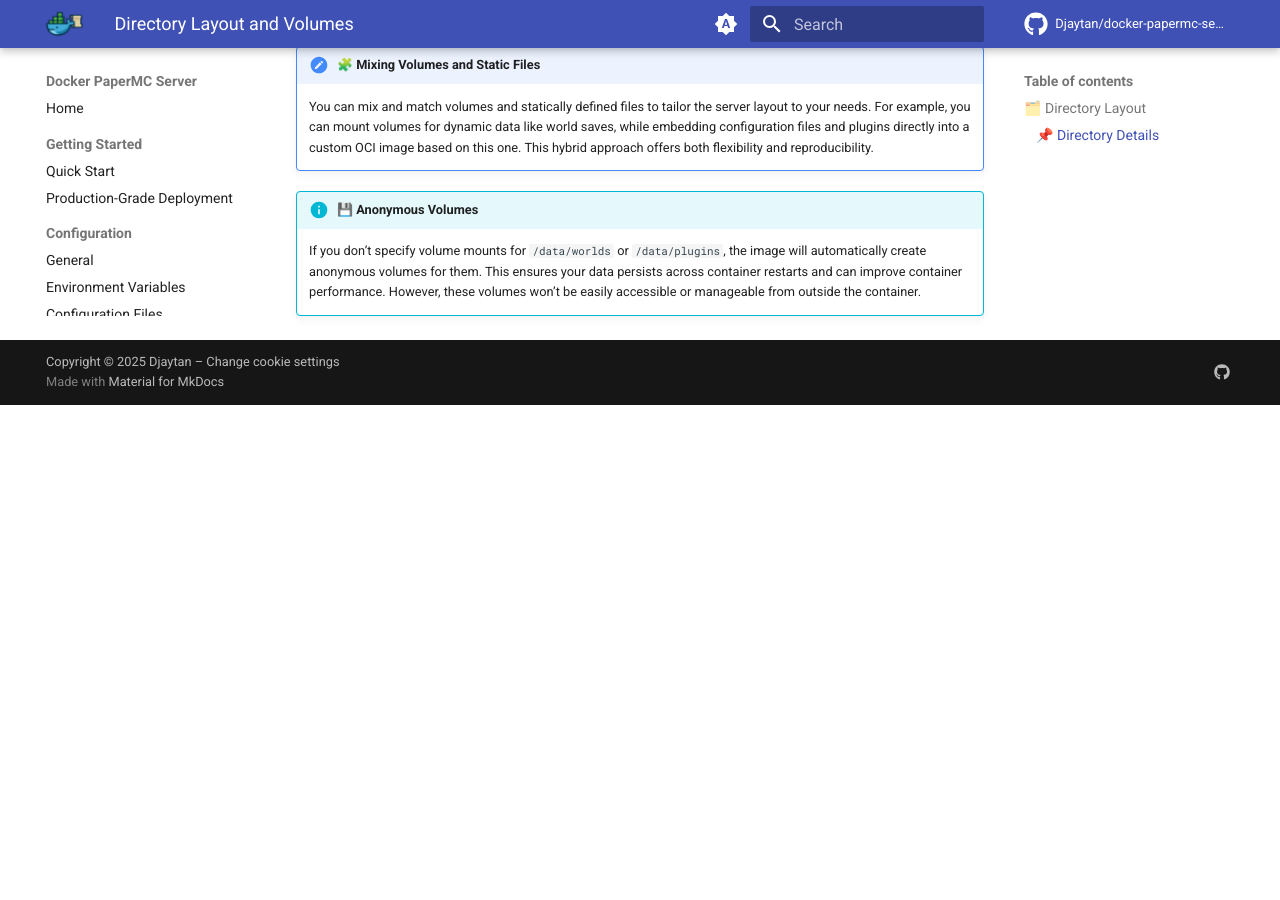
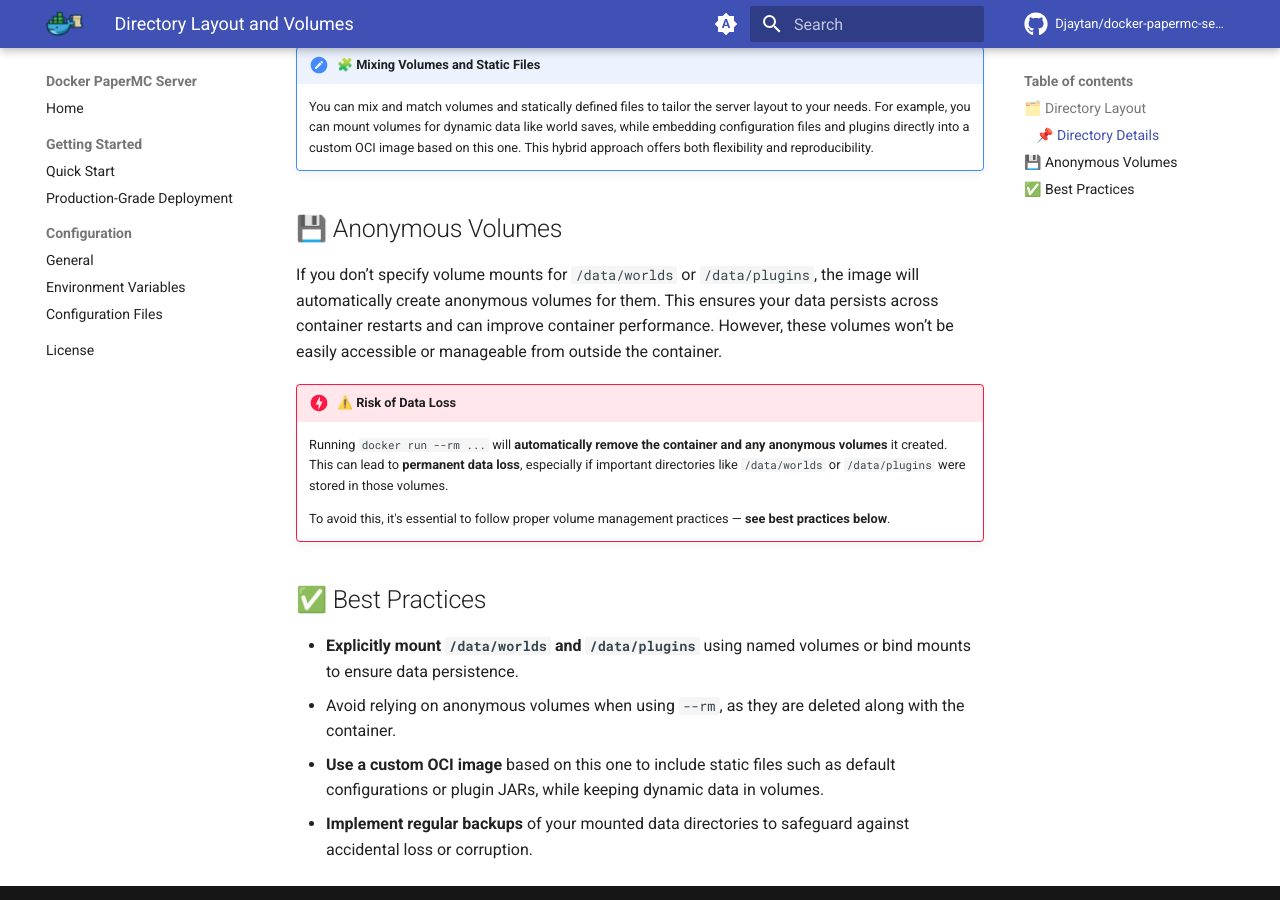
Before and after one commit to Djaytan/docker-papermc-server, an MkDocs documentation site: the page built from docs/user-guide/src/directory-layout-and-volumes.md, in a window 1280 px wide and 900 px high, scrolled down 1755 px. Built offline with MkDocs 1.6.1 and Material for MkDocs 9.7.7, drawn with Linux system fonts in a browser that asks for light colours; comment, search, counter and statistics services are not loaded; before the commit the page ends 2160 px from its top, so only the background shows below that.

Commit message:
docs: document data loss risks and volume management best practices (#288)

```diff
--- a/docs/user-guide/src/directory-layout-and-volumes.md
+++ b/docs/user-guide/src/directory-layout-and-volumes.md
@@ -67,8 +67,22 @@
     a custom OCI image based on this one.
     This hybrid approach offers both flexibility and reproducibility.
 
-!!! info "💾 Anonymous Volumes"
+## 💾 Anonymous Volumes
 
-    If you don’t specify volume mounts for `/data/worlds` or `/data/plugins`, the image will automatically create anonymous volumes for them.
-    This ensures your data persists across container restarts and can improve container performance.
-    However, these volumes won’t be easily accessible or manageable from outside the container.
+If you don’t specify volume mounts for `/data/worlds` or `/data/plugins`, the image will automatically create anonymous volumes for them.
+This ensures your data persists across container restarts and can improve container performance.
+However, these volumes won’t be easily accessible or manageable from outside the container.
+
+!!! danger "⚠️ Risk of Data Loss"
+
+    Running `docker run --rm ...` will **automatically remove the container and any anonymous volumes** it created.
+    This can lead to **permanent data loss**, especially if important directories like `/data/worlds` or `/data/plugins` were stored in those volumes.
+
+    To avoid this, it's essential to follow proper volume management practices — **see best practices below**.
+
+## ✅ Best Practices
+
+- **Explicitly mount `/data/worlds` and `/data/plugins`** using named volumes or bind mounts to ensure data persistence.
+- Avoid relying on anonymous volumes when using `--rm`, as they are deleted along with the container.
+- **Use a custom OCI image** based on this one to include static files such as default configurations or plugin JARs, while keeping dynamic data in volumes.
+- **Implement regular backups** of your mounted data directories to safeguard against accidental loss or corruption.
```
